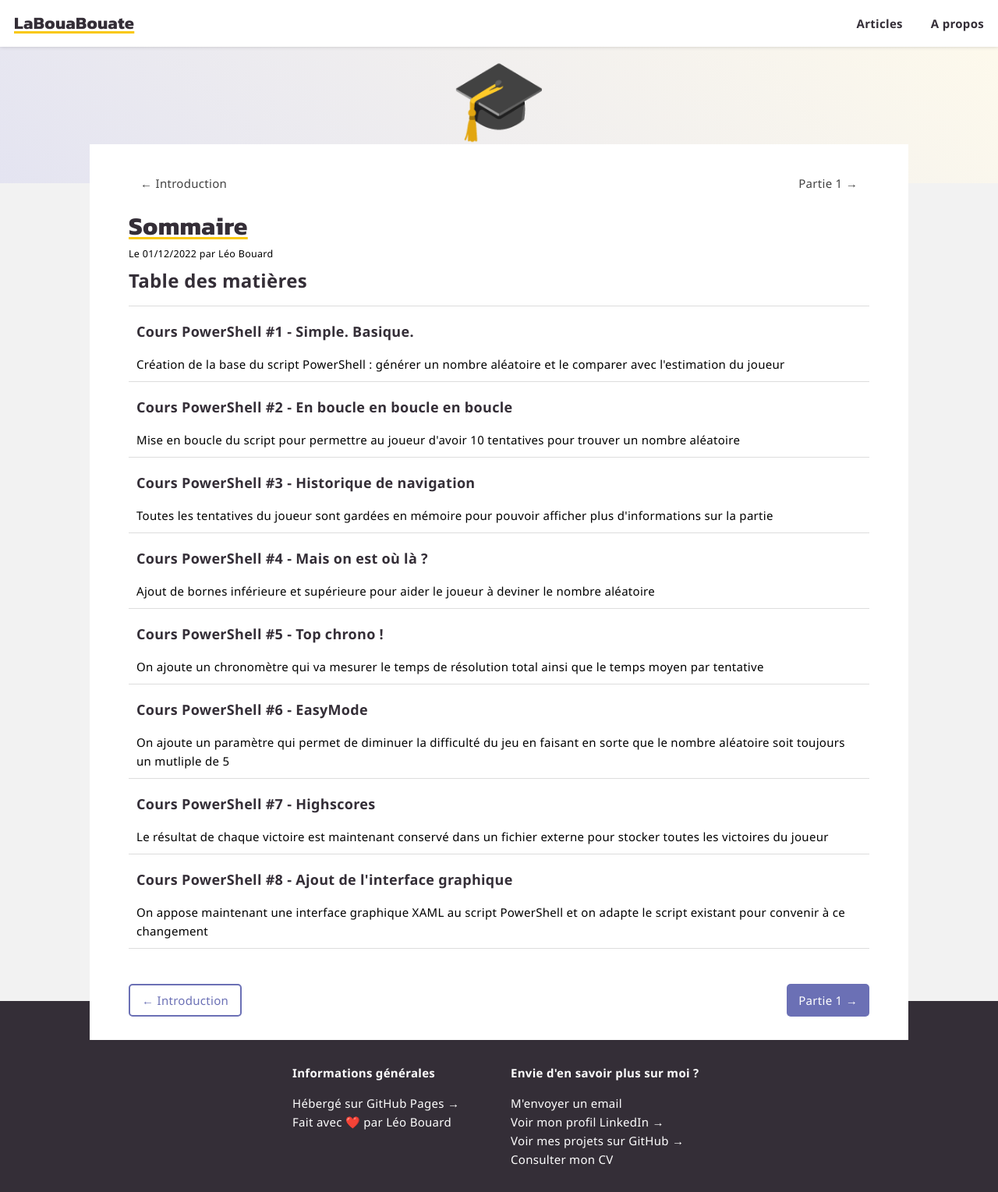
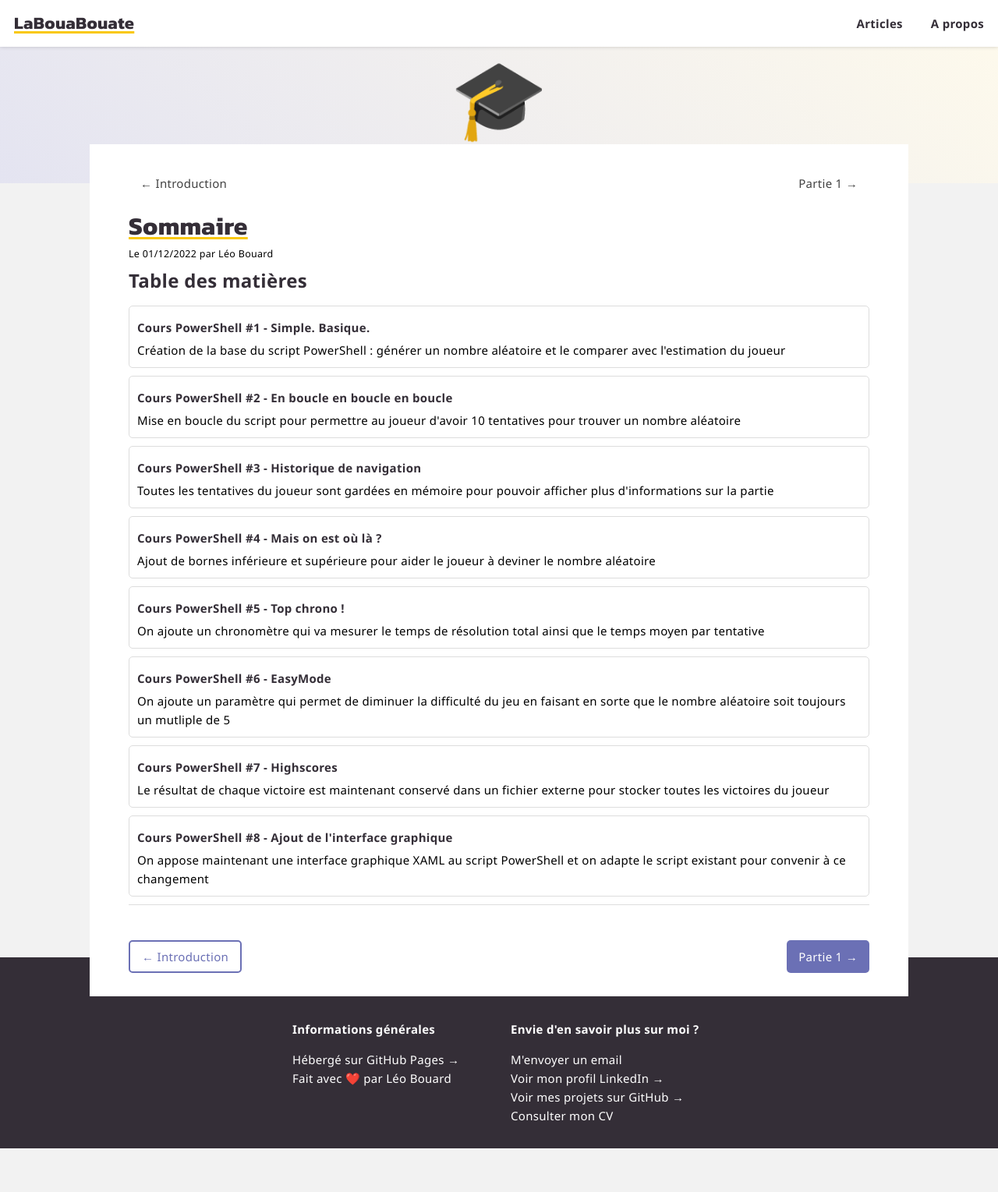
Before and after one commit to leobouard/leobouard.github.io, a Jekyll site: the page built from _posts/2022-12-01-cours-pratique-powershell-sommaire.md, in a window 1280 px wide. Shown: the whole page at 78% size. Built offline with Jekyll 4.4.1, drawn with Linux system fonts in a browser that asks for light colours; some web fonts are replaced; after the commit the page ends 1473 px from its top, so only the background shows below that.

Commit message:
Update posts.scss

```diff
--- a/assets/css/posts.scss
+++ b/assets/css/posts.scss
@@ -120,7 +120,14 @@ div.favoriteMarker {
     background: #fff;
     display: block;
     padding: 10px;
-    border-top: 1px solid #ddd;
+    border: 1px solid #ddd;
+    border-radius: 5px;
+    margin: 10px 0px;
+
+    h3 {
+        font-size: 15px;
+        margin: 5px 0px;
+    }
 
     span {
         font-weight: 400;
@@ -130,7 +137,7 @@ div.favoriteMarker {
 
 .div_summary > a:hover {
     text-decoration: none;
-    background: #fafafa;
+    background: #f2f2f2;
 
     span {
         text-decoration: none;
```
